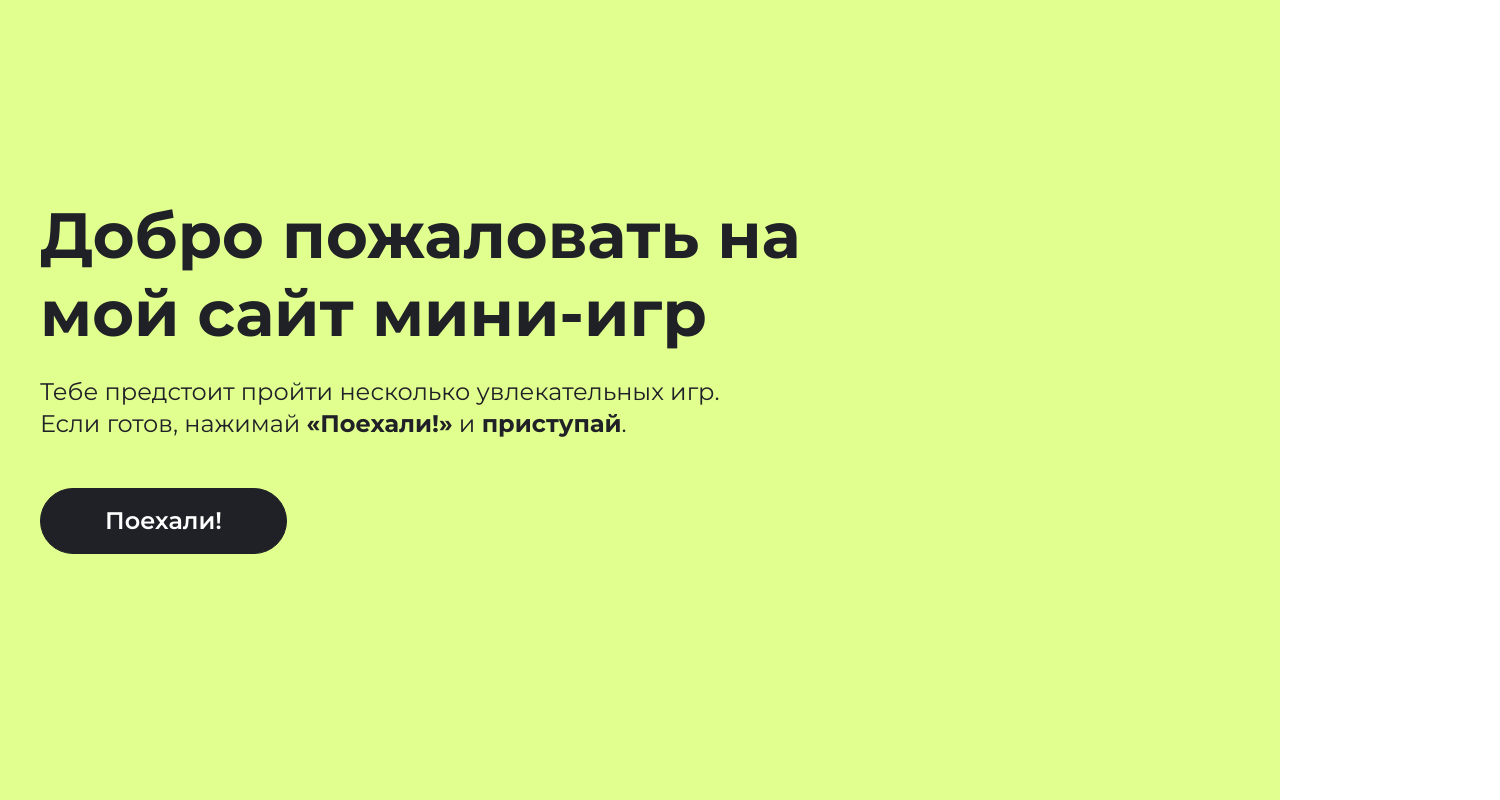
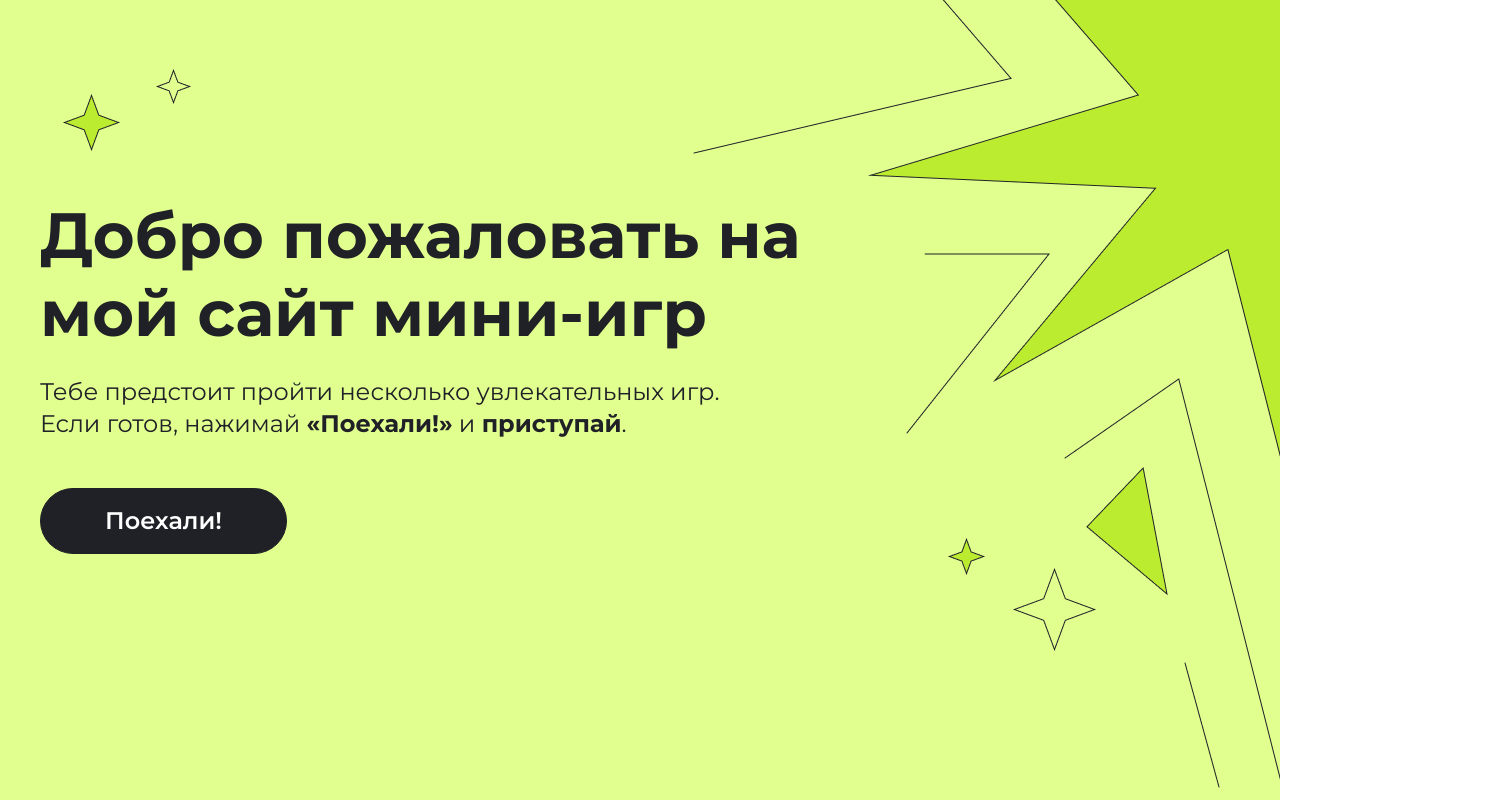
Before and after one commit to DmitriySkachkov/Homework2Course, a plain HTML site: page index.html in a window 1280 px wide. Shown: the top 800 px of the page, 1500 px wide, since content can reach past the window. Drawn offline with Linux system fonts and the light colour scheme.

Commit message:
Added background images

```diff
--- a/index.html
+++ b/index.html
@@ -9,7 +9,33 @@
     <link href="https://fonts.googleapis.com/css2?family=Montserrat:ital,wght@0,100..900;1,100..900&display=swap" rel="stylesheet">
     <link rel="stylesheet" href="style.css">
 </head>
-<body>
+    <body>
+
+        <div class="bg-image top-bg-image1">
+            <img src="images/top_bg_image_1.png" alt="Звезда 1">
+        </div>
+        <div class="bg-image top-bg-image2">
+            <img src="images/top_bg_image_2.png" alt="Звезда 2">
+        </div>
+        <div class="bg-image top-bg-image3">
+            <img src="images/top_bg_image_3.png" alt="Звезда 3">
+        </div>
+        <div class="bg-image top-bg-image4">
+            <img src="images/top_bg_image_4.png" alt="Звезда 4">
+        </div>
+        <div class="bg-image top-bg-image5">
+            <img src="images/top_bg_image_5.png" alt="Звезда 5">
+        </div>
+        <div class="bg-image overview-bg-image1">
+            <img src="images/overview_bg_image_1.png" alt="Звезда 6">
+        </div>
+        <div class="bg-image overview-bg-image2">
+            <img src="images/overview_bg_image_2.png" alt="Звезда 7">
+        </div>
+        <div class="bg-image overview-bg-image3">
+            <img src="images/overview_bg_image_3.png" alt="Звезда 8">
+        </div>
+
         <div class="top center">
             <header class="header">
                 <h1 class="header__title">Добро пожаловать на мой сайт мини-игр</h1>
@@ -73,5 +99,5 @@
             <h3 class="footer__title">Все права защищены</h3>
         </footer>
 
-</body>
+    </body>
 </html>
--- a/style.css
+++ b/style.css
@@ -12,15 +12,63 @@ body {
   padding-right: calc(50% - 600px);
 }
 
+.bg-image {
+    position: absolute;
+    background-size: cover;
+    background-repeat: no-repeat;
+    z-index: 1;
+}
+
+.top-bg-image1 {
+    right: 0px;
+}
+
+.top-bg-image2 {
+    left: 63px;
+    top: 94px;
+}
+
+.top-bg-image3 {
+    left: 156px;
+    top: 69px;
+}
+
+.top-bg-image4 {
+    left: 1013px;
+    top: 568px;
+}
+
+.top-bg-image5 {
+    left: 948px;
+    top: 538px;
+}
+
+.overview-bg-image1 {
+    left: 933px;
+    top: 945px;
+}
+
+.overview-bg-image2 {
+    left: 28px;
+    top: 1570px;
+}
+
+.overview-bg-image3 {
+    left: 45px;
+    top: 1622px;
+}
+
 .top {
     height: 800px;
     background-color: rgb(225, 255, 143);
 }
 
 .header {
+    position: relative;
     padding-top: 196px;
     width: 768px;
     height: 358px;
+    z-index: 2;
 }
 
 .header__title {
@@ -92,12 +140,14 @@ body {
 }
 
 .overview__content {
+    position: relative;
     margin-top: 72px;
     width: 1200px;
     height: 1056px;
     display: grid;
     gap: 32px;
     grid-template-columns: repeat(12, 1fr);
+    z-index: 2;
 }
 
 .overview__card {
```
Also changed, not shown: images/overview_bg_image_1.png (added), images/overview_bg_image_2.png (added), images/overview_bg_image_3.png (added), images/top_bg_image_1.png (renamed from images/background_image_1.png), images/top_bg_image_2.png (added), images/top_bg_image_3.png (added), images/top_bg_image_4.png (added), images/top_bg_image_5.png (added).
